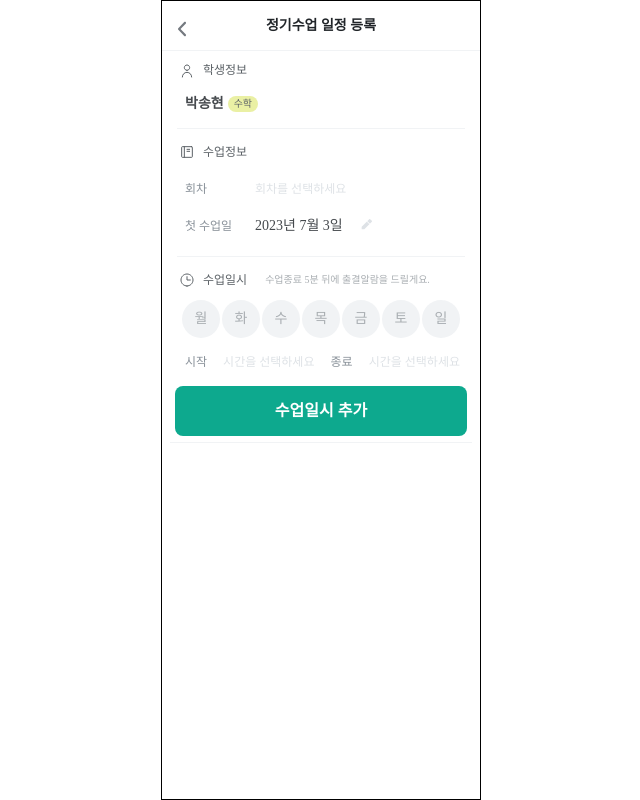
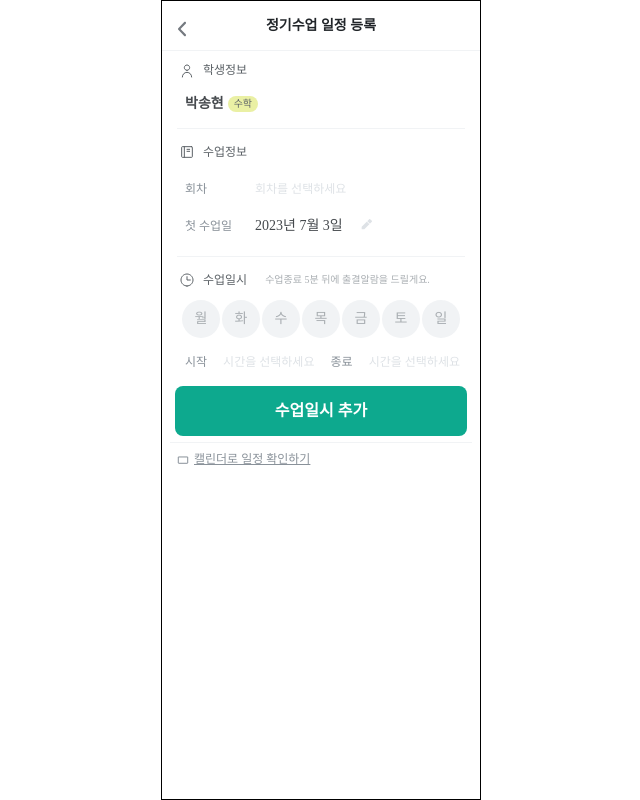
Before and after one commit to Gwasuwon-shot/Tutice_Client, a React (Vite) app: page /regular-lesson in a window 1280 px wide. Shown: the whole page, without its empty margins (319-959 px from the left). Built offline with nearby package versions, Linux system fonts and the light colour scheme; a web font is replaced by a local one; what recoil-persist would draw is missing.

Commit message:
[ feat ] 캘린더로 일정확인하기 버튼 추가

```diff
--- a/src/components/RegularLesson/LessonDate.tsx
+++ b/src/components/RegularLesson/LessonDate.tsx
@@ -1,5 +1,5 @@
 import React from 'react';
-import {RegularLessonClockIc} from '../../assets';
+import {RegularLessonClockIc, RegularLessonCalenderIc} from '../../assets';
 import RoundBottomButton from '../common/RoundBottomButton';
 import styled from 'styled-components';
 
@@ -35,6 +35,8 @@ export default function LessonDate() {
             </ButtonWrapper>
 
             <ModalWrapper>
+                <RegularLessonCalenderIcon />
+                <ModalButton> 캘린더로 일정 확인하기 </ModalButton>
             </ModalWrapper>
 
         </LessonDateWrapper>
@@ -42,7 +44,6 @@ export default function LessonDate() {
 }
 
 const LessonDateWrapper = styled.section`
-
 `
 
 const IconWrapper = styled.div`
@@ -67,15 +68,16 @@ const SectionName = styled.h1`
 const Explain = styled.h3`
     margin-top: 1.7rem;
     margin-left: 1.8rem;
+
     ${({ theme }) => theme.fonts.caption01};
     color: ${({ theme }) => theme.colors.grey300};
 `
 
 const DayWrapper = styled.section`
     display: flex;
-
     justify-content: center;
     gap: 0.2rem;
+
     padding-top: 1.2rem;
 `
 
@@ -83,6 +85,7 @@ const Day = styled.button`
     width: 3.8rem;
     height: 3.8rem;
     border-radius: 50%;
+
     ${({ theme }) => theme.fonts.body02};
     color: ${({ theme }) => theme.colors.grey300};
     background-color: ${({ theme }) => theme.colors.grey50};
@@ -91,6 +94,7 @@ const Day = styled.button`
 const TimeWrapper = styled.section`
     display: flex;
     justify-content: space-between;
+
     margin-top: 1.6rem;
     padding-left: 2rem;
     padding-right: 2rem;
@@ -100,16 +104,18 @@ const TimeChoose = styled.h3`
     display: flex;
     justify-content: center;
     align-items: center;
+
     width: 2.8rem;
+
     ${({ theme }) => theme.fonts.body04};
     color: ${({ theme }) => theme.colors.grey400};
 `
 
 const TimeButton = styled.button`
     display: flex;
-
     justify-content: center;
     align-items: center;
+
     ${({ theme }) => theme.fonts.body04};
     color: ${({ theme }) => theme.colors.grey100};
 `
@@ -118,12 +124,25 @@ const ButtonWrapper = styled.section`
     display: flex;
     justify-content: center;
     align-items: center;
+
     margin : 1.6rem 0.8rem 0 0.8rem;
-    margin-top: 1.6rem;
     padding-bottom: 0.6rem;
     border-bottom: 1px solid ${({ theme }) => theme.colors.grey50};
 `
 
 const ModalWrapper = styled.section`
     display: flex;
+    padding-top: 0.8rem;
 `
+
+const RegularLessonCalenderIcon = styled(RegularLessonCalenderIc)`
+    margin-left: 1.3rem;
+`
+
+const ModalButton = styled.button`
+    margin-left: 0.3rem;
+
+    text-decoration: underline;
+    ${({ theme }) => theme.fonts.body04};
+    color: ${({ theme }) => theme.colors.grey400};
+`
```
